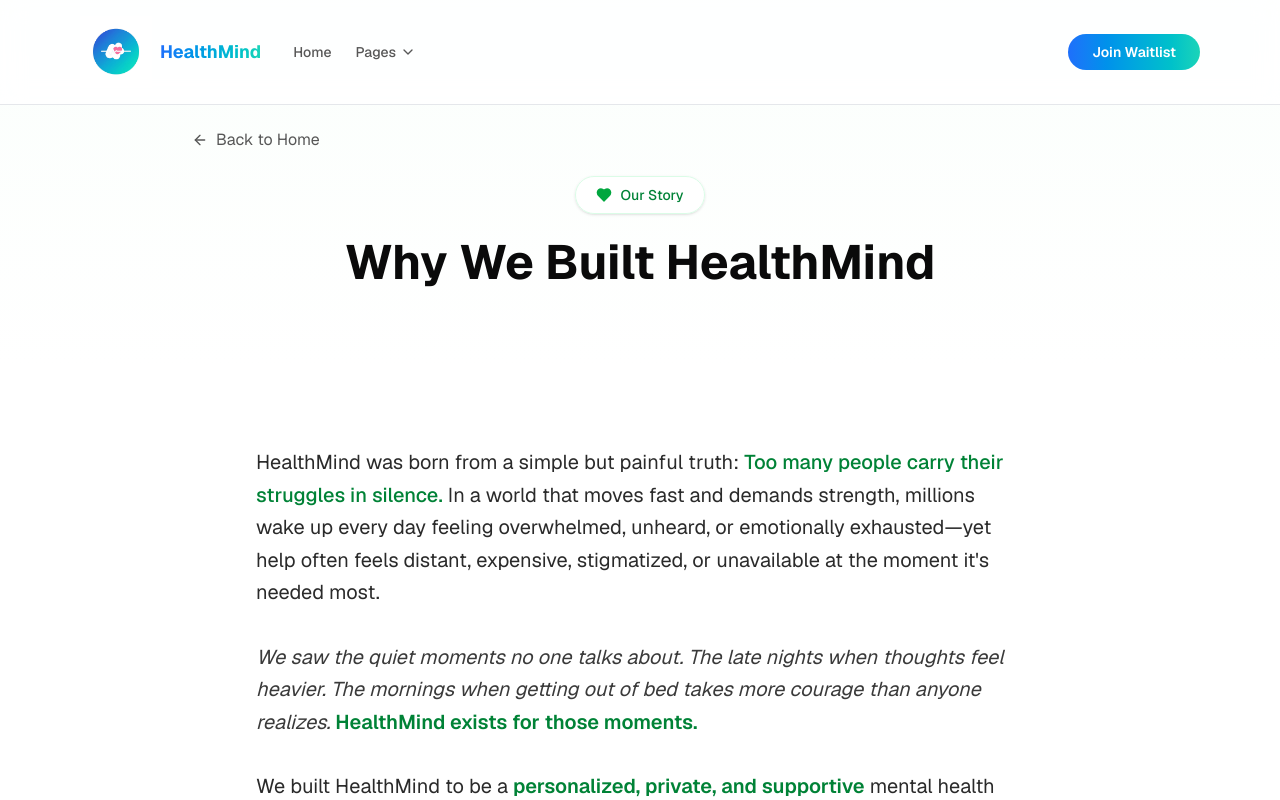
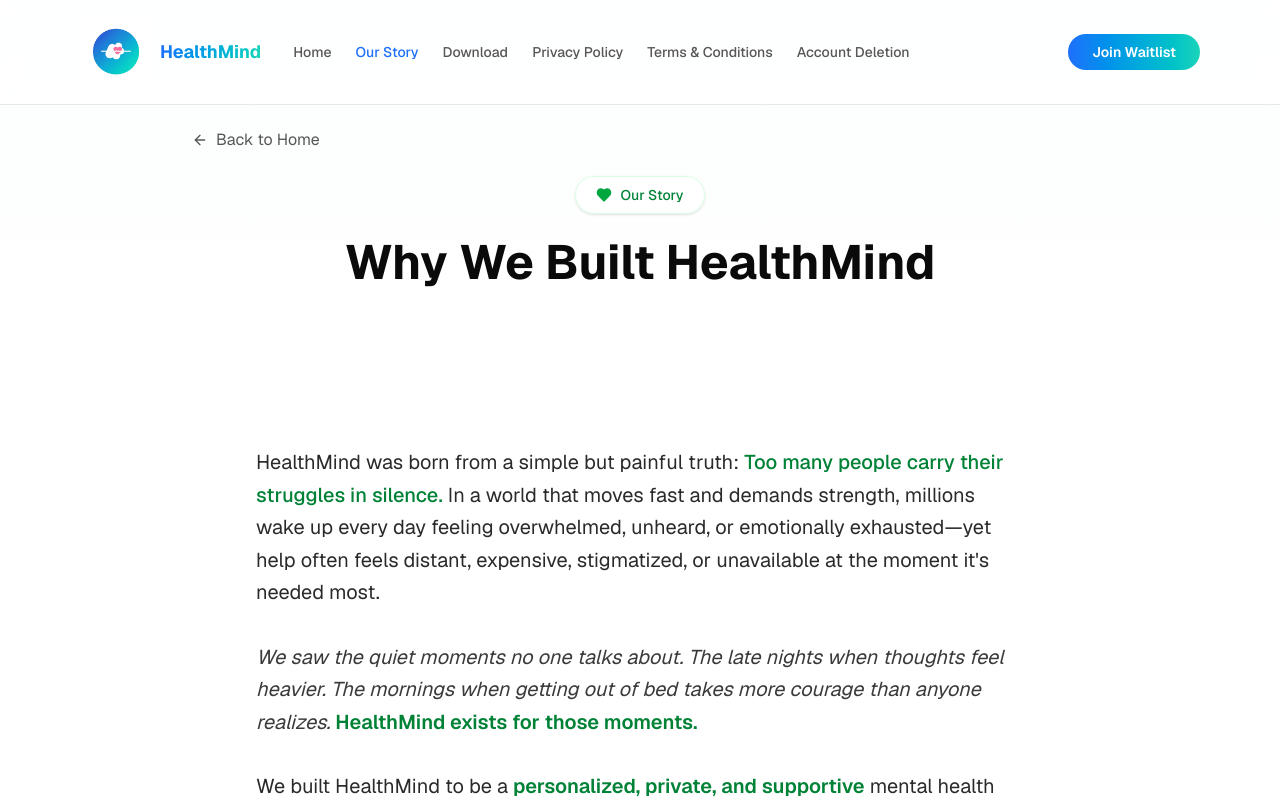
Before and after one commit to HealthMind-app/HealthMind-landing-page-, a Next.js app: page /about in a window 1280 px wide. Shown: the top 800 px of the page. Built offline with nearby package versions, Linux system fonts and the light colour scheme.

Commit message:
Show key pages directly in navbar

```diff
--- a/components/navbar.tsx
+++ b/components/navbar.tsx
@@ -5,7 +5,7 @@ import { motion, AnimatePresence } from "framer-motion"
 import Logo from "./logo"
 import Link from "next/link"
 import { usePathname } from "next/navigation"
-import { PartyPopper, Menu, X, ChevronDown } from "lucide-react"
+import { PartyPopper, Menu, X } from "lucide-react"
 
 const navLinks = [
     { href: "/", label: "Home" },
@@ -25,7 +25,6 @@ export default function Navbar() {
     const [success, setSuccess] = useState(false)
     const [error, setError] = useState("")
     const [mobileMenuOpen, setMobileMenuOpen] = useState(false)
-    const [desktopMenuOpen, setDesktopMenuOpen] = useState(false)
     const pathname = usePathname()
 
     useEffect(() => {
@@ -83,40 +82,12 @@ export default function Navbar() {
                         </span>
                     </Link>
 
-                    <div className="hidden md:flex items-center gap-6">
-                        <Link
-                            href="/"
-                            className={`text-sm font-medium transition-colors ${
-                                pathname === "/"
+                    <div className="hidden md:flex items-center gap-4 lg:gap-6">
+                        {navLinks.map((link) => {
+                            const itemClassName = `text-xs lg:text-sm font-medium transition-colors whitespace-nowrap ${
+                                pathname === link.href
                                     ? "text-[#1E6FFB]"
                                     : "text-[#575757] hover:text-[#1E6FFB]"
-                            }`}
-                        >
-                            Home
-                        </Link>
-                        <div className="relative">
-                            <button
-                                onClick={() => setDesktopMenuOpen(!desktopMenuOpen)}
-                                onBlur={() => setTimeout(() => setDesktopMenuOpen(false), 150)}
-                                className="flex items-center gap-1 text-sm font-medium text-[#575757] hover:text-[#1E6FFB] transition-colors"
-                            >
-                                Pages
-                                <ChevronDown className={`w-4 h-4 transition-transform ${desktopMenuOpen ? "rotate-180" : ""}`} />
-                            </button>
-                            <AnimatePresence>
-                                {desktopMenuOpen && (
-                                    <motion.div
-                                        initial={{ opacity: 0, y: 8 }}
-                                        animate={{ opacity: 1, y: 0 }}
-                                        exit={{ opacity: 0, y: 8 }}
-                                        transition={{ duration: 0.18 }}
-                                        className="absolute left-0 top-full mt-3 w-56 rounded-2xl border border-[#E5E7EB] bg-white shadow-xl p-2"
-                                    >
-                                        {navLinks.map((link) => {
-                                            const itemClassName = `block rounded-xl px-4 py-3 text-sm font-medium transition-colors ${
-                                                pathname === link.href
-                                                    ? "bg-[#1E6FFB]/10 text-[#1E6FFB]"
-                                                    : "text-[#575757] hover:bg-[#F9FAFB] hover:text-[#1E6FFB]"
                             }`
 
                             return link.external ? (
@@ -139,10 +110,6 @@ export default function Navbar() {
                                 </Link>
                             )
                         })}
-                                    </motion.div>
-                                )}
-                            </AnimatePresence>
-                        </div>
                     </div>
                 </div>
 
```
Lines whose indentation alone changed are shown as unchanged.
